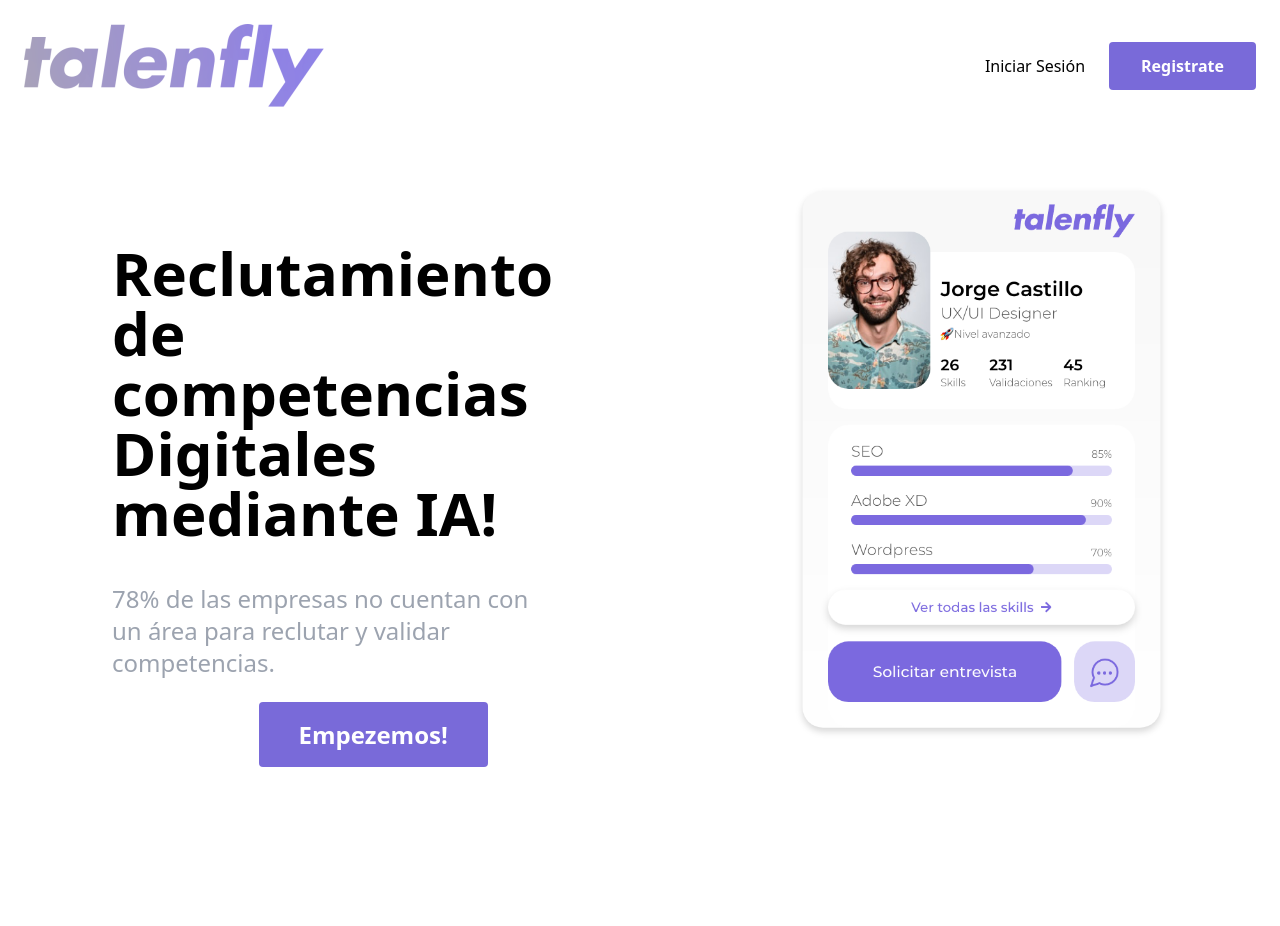
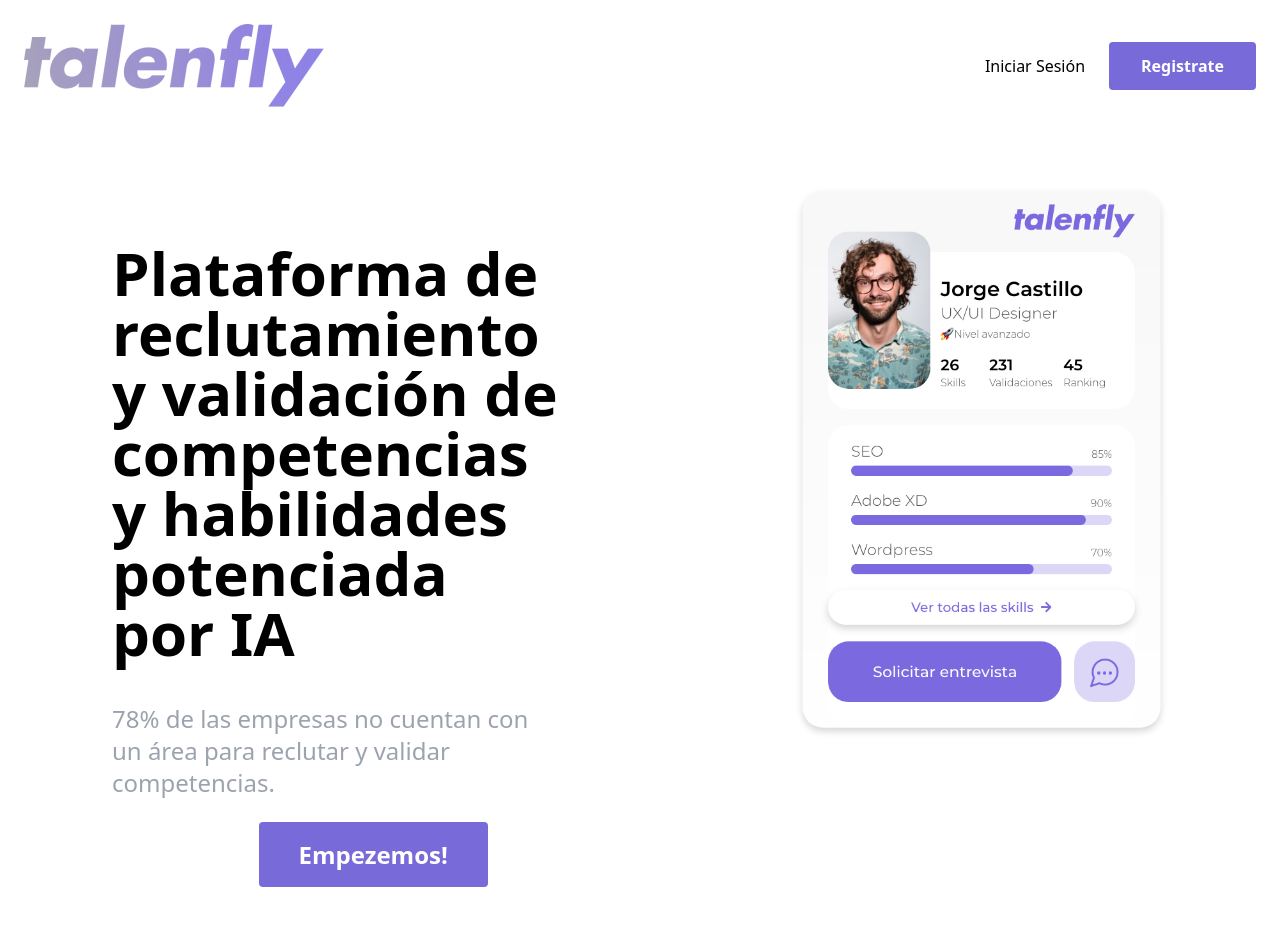
Before and after one commit to AlexMarambio/FrontEnd-TalentFly, a React (Vite) app in the folder FrontEnd-TalentFly/: page / in a window 1280 px wide. Shown: the top 926 px of the page. Built offline with nearby package versions, Linux system fonts and the light colour scheme.

Commit message:
Texto hero cambiado
Aron yapo aron poorfaaa arooon yaaaapo aron porfavor cambialo aaaron yaaapooo
Aron:*no responde nunca el maldito ctm*

```diff
--- a/FrontEnd-TalentFly/src/components/Hero/Hero.tsx
+++ b/FrontEnd-TalentFly/src/components/Hero/Hero.tsx
@@ -20,7 +20,7 @@ const Hero = () => {
       <div className="container flex flex-col-reverse mx-auto p-8 lg:flex-row">
         <div className="flex flex-col space-y-10 mb-44 m-10 lg:m-10 xl:m-20 lg:mt:16 lg:w-1/2 xl:mb-52">
           <h1 className="text-5xl font-bold text-center lg:text-6xl lg:max-w-md lg:text-left">
-          Reclutamiento de competencias Digitales mediante IA!
+          Plataforma de reclutamiento y validación de competencias y habilidades potenciada por IA
           </h1>
           <p className="text-2xl text-center text-gray-400 lg:max-w-md lg:text-left">
           78% de las empresas no cuentan con un área para reclutar y validar competencias.
```
